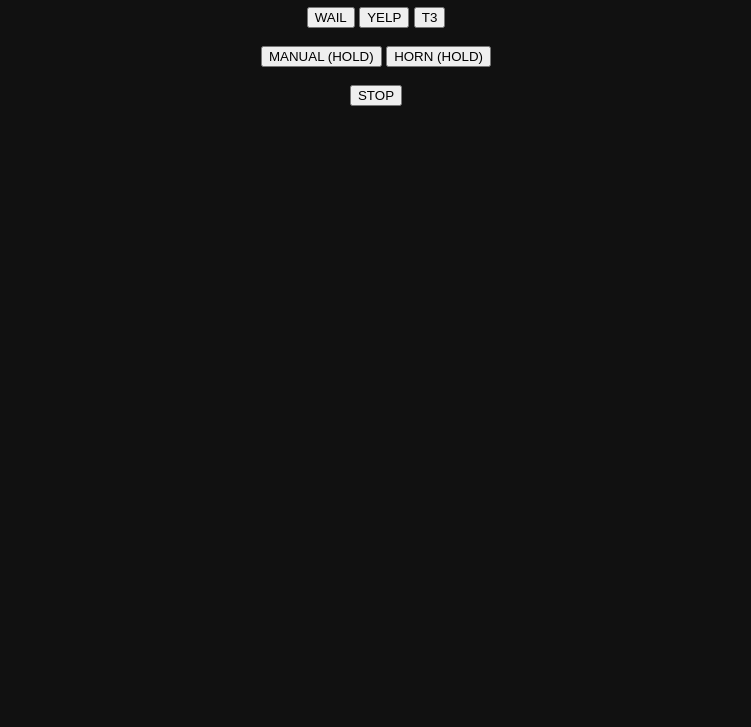
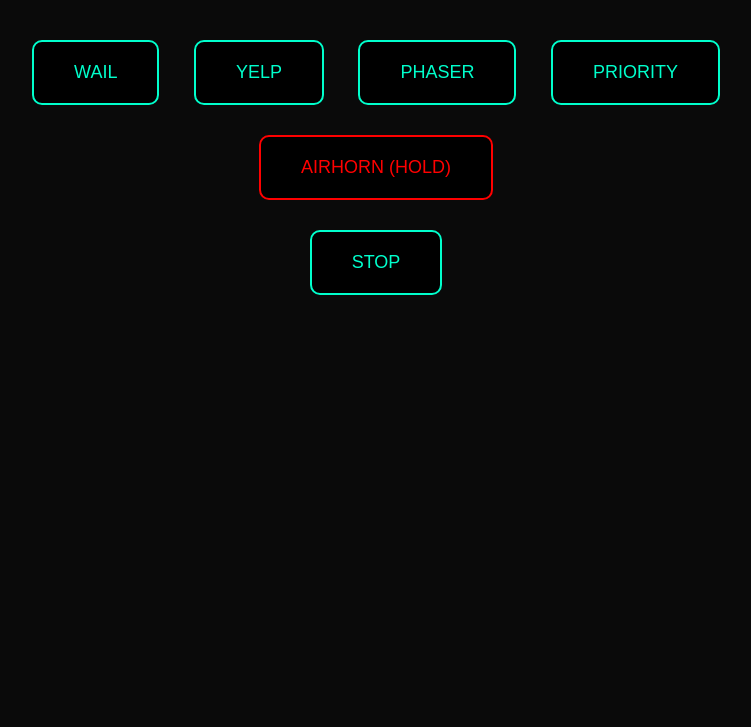
Before and after one commit to dxbq/dxbq.github.io, a plain HTML site: page index.html in a window 1280 px wide. Shown: the part 73-800 px from the top of the page, without its empty margins (264-1015 px from the left). Drawn offline with Linux system fonts and the light colour scheme.

Commit message:
index.html

```diff
--- a/index.html
+++ b/index.html
@@ -1,83 +1,112 @@
 <!DOCTYPE html>
 <html>
 <head>
-  <title>Siren Buttons</title>
+  <title>Whelen HS3200 Siren</title>
+
+  <style>
+    body {
+      background: #0a0a0a;
+      color: #00ffcc;
+      font-family: Arial;
+      text-align: center;
+    }
+
+    h1 {
+      margin-top: 20px;
+    }
+
+    .panel {
+      margin-top: 40px;
+    }
+
+    .btn {
+      display: inline-block;
+      margin: 15px;
+      padding: 20px 40px;
+      font-size: 18px;
+      background: black;
+      border: 2px solid #00ffcc;
+      border-radius: 10px;
+      color: #00ffcc;
+      cursor: pointer;
+      transition: 0.2s;
+    }
+
+    .btn:hover {
+      background: #00ffcc;
+      color: black;
+      transform: scale(1.1);
+    }
+
+    .horn {
+      border-color: red;
+      color: red;
+    }
+
+    .horn:hover {
+      background: red;
+      color: black;
+    }
+  </style>
 </head>
 
-<body style="text-align:center; font-family:Arial; background:#111; color:white;">
+<body>
 
-<h1>Siren Control</h1>
+<h1>🚓 Whelen HS3200 Siren Panel</h1>
 
-<button onclick="playLoop('wail')">WAIL</button>
-<button onclick="playLoop('yelp')">YELP</button>
-<button onclick="playLoop('t3')">T3</button>
+<div class="panel">
+  <button class="btn" onclick="playLoop('wail')">WAIL</button>
+  <button class="btn" onclick="playLoop('yelp')">YELP</button>
+  <button class="btn" onclick="playLoop('phaser')">PHASER</button>
+  <button class="btn" onclick="playLoop('priority')">PRIORITY</button>
 
-<br><br>
+  <br>
 
-<button
-  onmousedown="startManual()"
-  onmouseup="stopManual()"
-  onmouseleave="stopManual()"
-  ontouchstart="startManual()"
-  ontouchend="stopManual()">
-  MANUAL (HOLD)
-</button>
-
-<button
+  <!-- HOLD AIRHORN -->
+  <button class="btn horn"
     onmousedown="startHorn()"
     onmouseup="stopHorn()"
     onmouseleave="stopHorn()"
     ontouchstart="startHorn()"
     ontouchend="stopHorn()">
-  HORN (HOLD)
+    AIRHORN (HOLD)
   </button>
 
-<br><br>
+  <br>
 
-<button onclick="stopAll()">STOP</button>
+  <button class="btn" onclick="stopAll()">STOP</button>
+</div>
 
-<!-- Sounds -->
+<!-- Sirens -->
 <audio id="wail" src="sounds/wail.mp3" loop></audio>
 <audio id="yelp" src="sounds/yelp.mp3" loop></audio>
-<audio id="t3" src="sounds/t3.mp3" loop></audio>
-<audio id="manual" src="sounds/manual.mp3" loop></audio>
-<audio id="horn" src="sounds/horn.mp3" loop></audio>
+<audio id="phaser" src="sounds/phaser.mp3" loop></audio>
+<audio id="priority" src="sounds/priority.mp3" loop></audio>
+
+<!-- Airhorn -->
+<audio id="horn" src="sounds/airhorn.mp3" loop></audio>
 
 <script>
-let modes = ["wail","yelp","t3"];
-let manual = document.getElementById("manual");
+let sounds = ["wail", "yelp", "phaser", "priority"];
 let horn = document.getElementById("horn");
 
-// stop sirens
+// Stop all sirens
 function stopAll() {
-  modes.forEach(id => {
+  sounds.forEach(id => {
     let s = document.getElementById(id);
     s.pause();
     s.currentTime = 0;
   });
-  stopManual();
-  stopHorn();
 }
 
-// play loop siren
+// Play siren (loop)
 function playLoop(id) {
   stopAll();
-  let s = document.getElementById(id);
-  s.play();
+  let sound = document.getElementById(id);
+  sound.play();
 }
 
-// manual hold
-function startManual() {
-  manual.currentTime = 0;
-  manual.play();
-}
-
-function stopManual() {
-  manual.pause();
-  manual.currentTime = 0;
-}
-
-// horn hold
+// HOLD AIRHORN
 function startHorn() {
   horn.currentTime = 0;
   horn.play();
```
Lines whose indentation alone changed are shown as unchanged.
